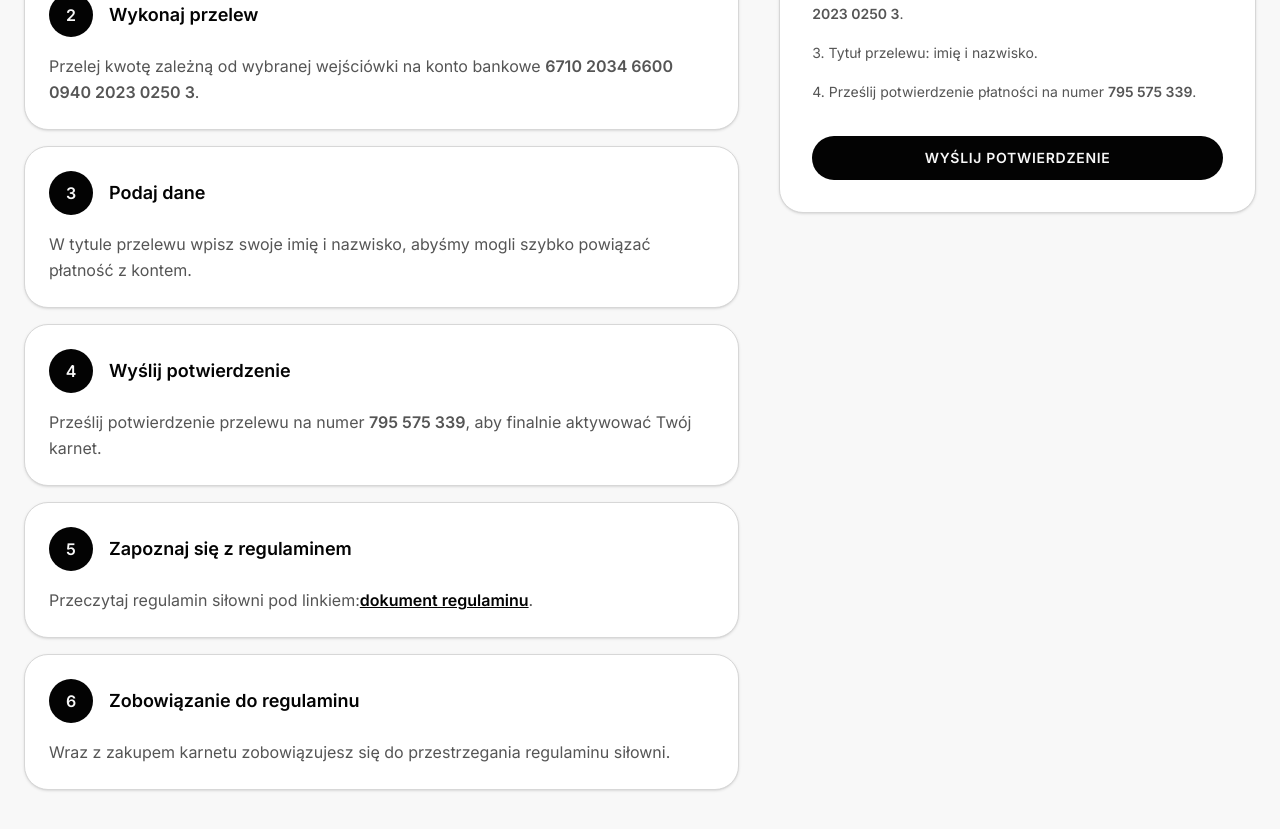
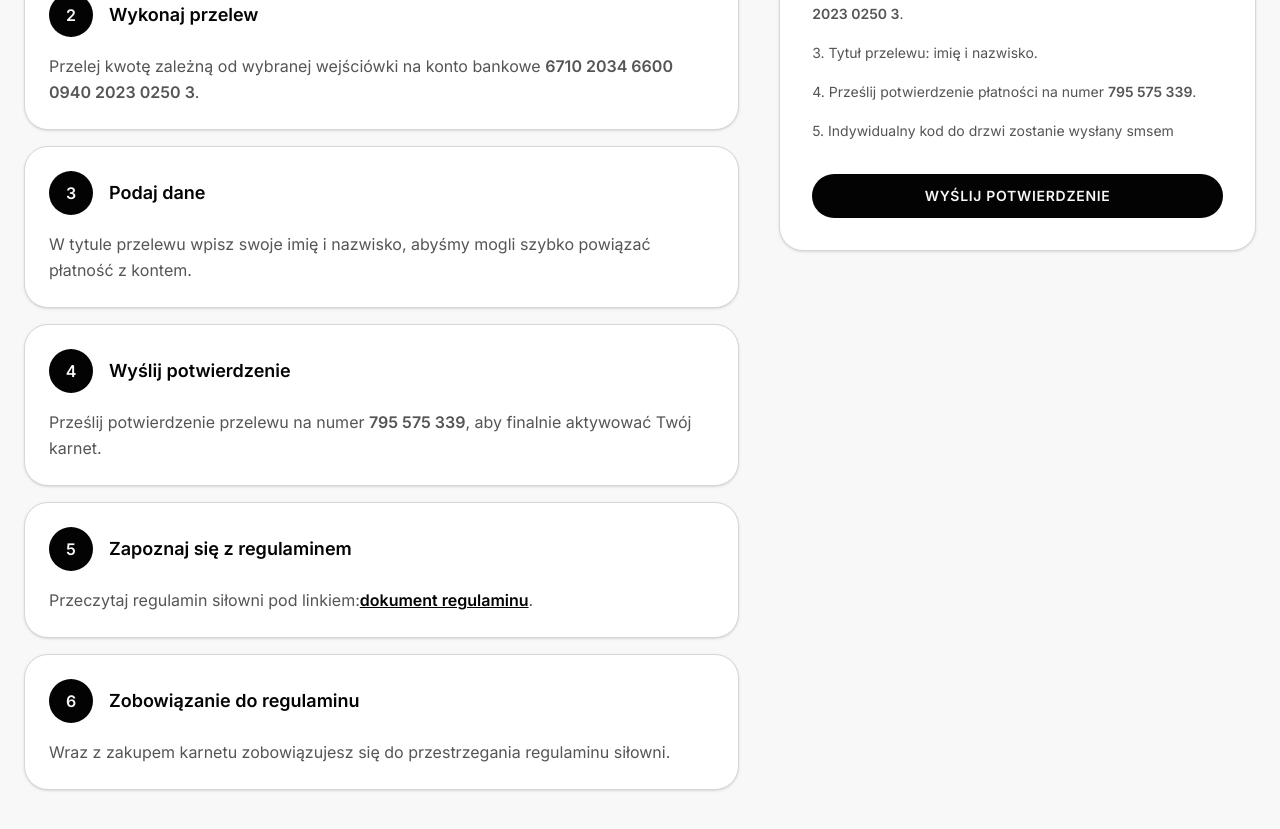
Before and after one commit to frodoprgmz/PowerHub-website, a Next.js app: page / in a window 1280 px wide. Shown: the part 4360-5189 px from the top of the page. Built offline with nearby package versions, Linux system fonts and the light colour scheme.

Commit message:
Add instructions for sending door code via SMS

```diff
--- a/components/membership-purchase-section.tsx
+++ b/components/membership-purchase-section.tsx
@@ -123,6 +123,9 @@ export function MembershipPurchaseSection() {
               <p>
                 4. Prześlij potwierdzenie płatności na numer <span className="font-semibold">795 575 339</span>.
               </p>
+              <p>
+                5. Indywidualny kod do drzwi zostanie wysłany smsem
+              </p>
             </div>
 
             <a
```
